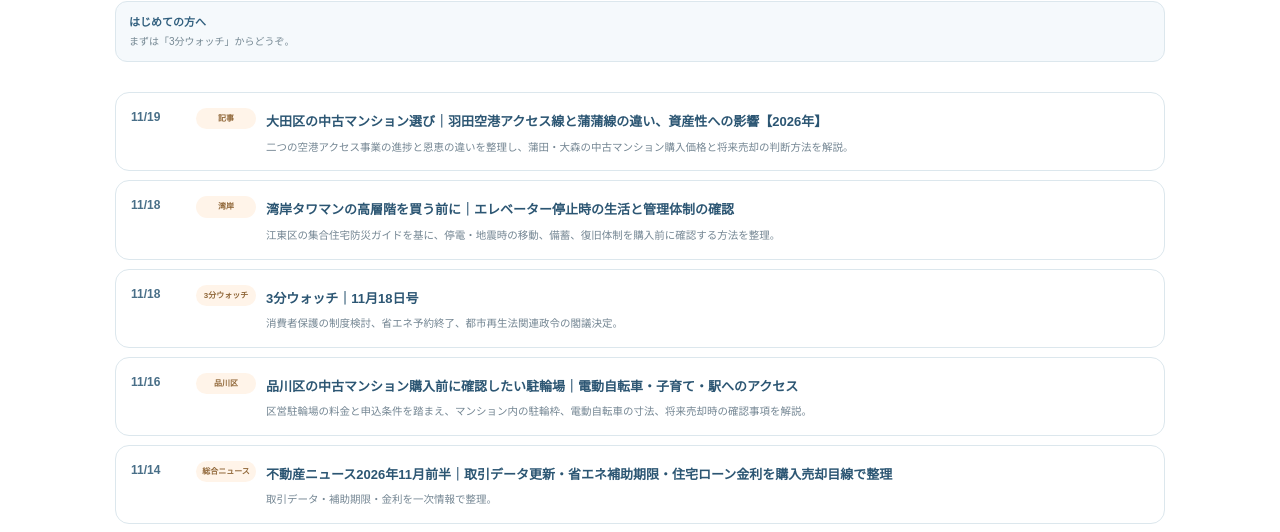
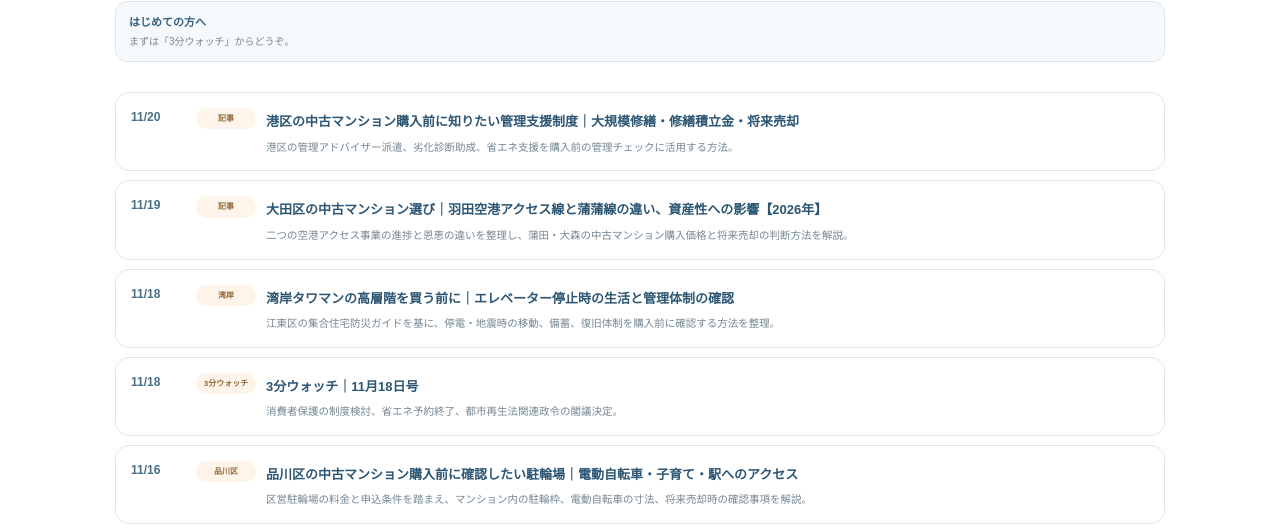
Before and after one commit to agent-insight/tokyo-mansion-watch, a plain HTML site: page updates.html in a window 1280 px wide. Shown: the part 261-793 px from the top of the page. Drawn offline with Linux system fonts and the light colour scheme.

Commit message:
Publish Minato condominium management support guide 2026-11-20

```diff
--- a/updates.html
+++ b/updates.html
@@ -17,6 +17,7 @@
 <section class="updates-hero reader-first-hero"><span class="eyebrow">WHAT'S NEW</span><h1>更新情報</h1><div class="visit-status-card" data-visit-status></div></section>
 
 <section class="updates-list">
+<a class="update-item" data-update-date="2026-11-20" href="article.html?id=minato-condo-management-support-repair-2026"><span class="update-date">11/20</span><span class="update-kind guide">記事</span><div><strong>港区の中古マンション購入前に知りたい管理支援制度｜大規模修繕・修繕積立金・将来売却</strong><p>港区の管理アドバイザー派遣、劣化診断助成、省エネ支援を購入前の管理チェックに活用する方法。</p></div></a>
 <a class="update-item" data-update-date="2026-11-19" href="article.html?id=ota-haneda-access-vs-kamakama-resale-2026"><span class="update-date">11/19</span><span class="update-kind guide">記事</span><div><strong>大田区の中古マンション選び｜羽田空港アクセス線と蒲蒲線の違い、資産性への影響【2026年】</strong><p>二つの空港アクセス事業の進捗と恩恵の違いを整理し、蒲田・大森の中古マンション購入価格と将来売却の判断方法を解説。</p></div></a>
 <a class="update-item" data-update-date="2026-11-18" href="article.html?id=bay-tower-elevator-outage-2026"><span class="update-date">11/18</span><span class="update-kind guide">湾岸</span><div><strong>湾岸タワマンの高層階を買う前に｜エレベーター停止時の生活と管理体制の確認</strong><p>江東区の集合住宅防災ガイドを基に、停電・地震時の移動、備蓄、復旧体制を購入前に確認する方法を整理。</p></div></a>
 <a class="update-item" data-update-date="2026-11-18" href="brief.html?date=2026-11-18"><span class="update-date">11/18</span><span class="update-kind guide">3分ウォッチ</span><div><strong>3分ウォッチ｜11月18日号</strong><p>消費者保護の制度検討、省エネ予約終了、都市再生法関連政令の閣議決定。</p></div></a>
```
